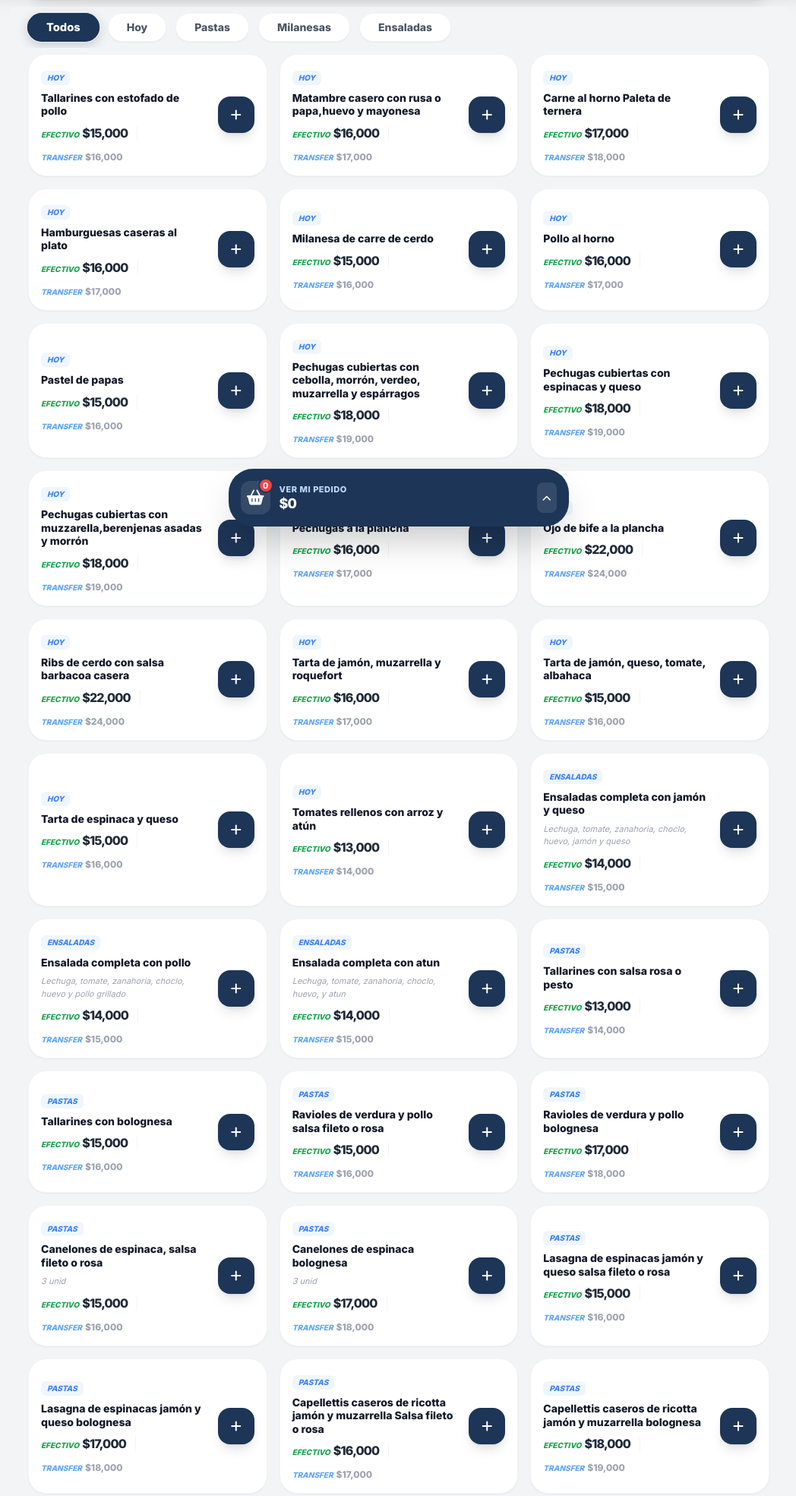
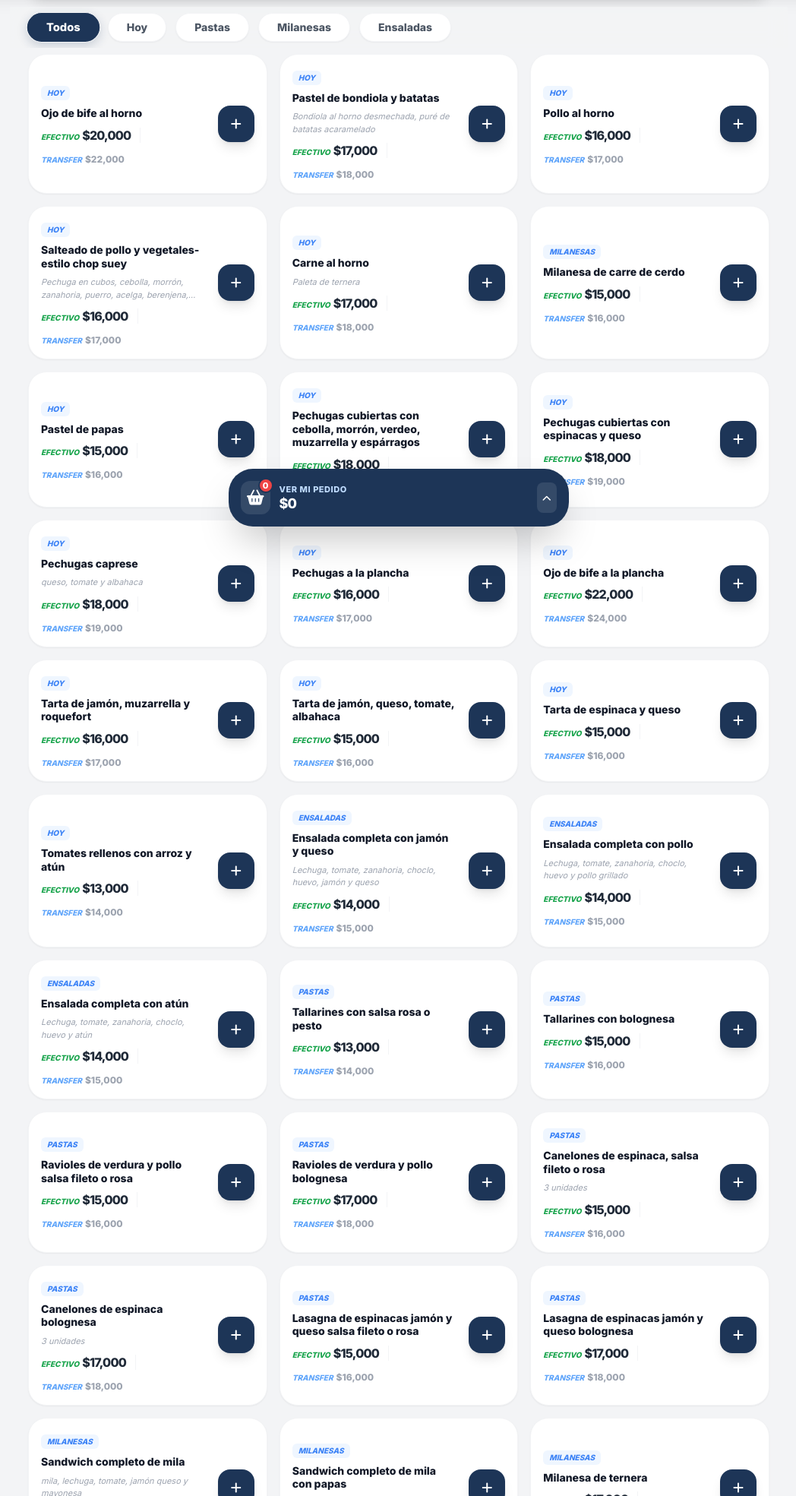
Before and after one commit to Alejandro-Maxi-Comidas/alejandro-maxi-comidas-menu, a plain HTML site: page index.html in a window 1280 px wide. Shown: the part 211-2180 px from the top of the page at 76% size, without its empty margins (115-1163 px from the left). Drawn offline with nearby package versions, Linux system fonts and the light colour scheme.

Commit message:
Menu Auto-Update: 19/11/2026, 02:28:41

```diff
--- a/index.html
+++ b/index.html
@@ -406,34 +406,25 @@
         const menuData = [
     {
         "id": 1,
-        "name": "Tallarines con estofado de pollo",
+        "name": "Ojo de bife al horno",
         "cat": "hoy",
-        "cash": 15000,
-        "mp": 16000,
+        "cash": 20000,
+        "mp": 22000,
         "desc": "",
-        "side": false
+        "side": true
     },
     {
         "id": 2,
-        "name": "Matambre casero con rusa o papa,huevo y mayonesa",
+        "name": "Pastel de bondiola y batatas",
         "cat": "hoy",
-        "cash": 16000,
-        "mp": 17000,
-        "desc": "",
+        "cash": 17000,
+        "mp": 18000,
+        "desc": "Bondiola al horno desmechada, puré de batatas acaramelado",
         "side": false
     },
     {
         "id": 3,
-        "name": "Carne al horno Paleta de ternera",
-        "cat": "hoy",
-        "cash": 17000,
-        "mp": 18000,
-        "desc": "",
-        "side": true
-    },
-    {
-        "id": 4,
-        "name": "Hamburguesas caseras al plato",
+        "name": "Pollo al horno",
         "cat": "hoy",
         "cash": 16000,
         "mp": 17000,
@@ -441,20 +432,29 @@
         "side": true
     },
     {
+        "id": 4,
+        "name": "Salteado de pollo y vegetales-estilo chop suey",
+        "cat": "hoy",
+        "cash": 16000,
+        "mp": 17000,
+        "desc": "Pechuga en cubos, cebolla, morrón, zanahoria, puerro, acelga, berenjena, zapallito, brotes de soja y salsa de soja",
+        "side": false
+    },
+    {
         "id": 5,
-        "name": "Milanesa de carre de cerdo",
+        "name": "Carne al horno",
         "cat": "hoy",
-        "cash": 15000,
-        "mp": 16000,
-        "desc": "",
+        "cash": 17000,
+        "mp": 18000,
+        "desc": "Paleta de ternera",
         "side": true
     },
     {
         "id": 6,
-        "name": "Pollo al horno",
-        "cat": "hoy",
-        "cash": 16000,
-        "mp": 17000,
+        "name": "Milanesa de carre de cerdo",
+        "cat": "milanesas",
+        "cash": 15000,
+        "mp": 16000,
         "desc": "",
         "side": true
     },
@@ -487,11 +487,11 @@
     },
     {
         "id": 10,
-        "name": "Pechugas cubiertas con muzzarella,berenjenas asadas y morrón",
+        "name": "Pechugas caprese",
         "cat": "hoy",
         "cash": 18000,
         "mp": 19000,
-        "desc": "",
+        "desc": "queso, tomate y albahaca",
         "side": true
     },
     {
@@ -514,15 +514,6 @@
     },
     {
         "id": 13,
-        "name": "Ribs de cerdo con salsa barbacoa casera",
-        "cat": "hoy",
-        "cash": 22000,
-        "mp": 24000,
-        "desc": "",
-        "side": true
-    },
-    {
-        "id": 14,
         "name": "Tarta de jamón, muzarrella y roquefort",
         "cat": "hoy",
         "cash": 16000,
@@ -531,7 +522,7 @@
         "side": false
     },
     {
-        "id": 15,
+        "id": 14,
         "name": "Tarta de jamón, queso, tomate, albahaca",
         "cat": "hoy",
         "cash": 15000,
@@ -540,7 +531,7 @@
         "side": false
     },
     {
-        "id": 16,
+        "id": 15,
         "name": "Tarta de espinaca y queso",
         "cat": "hoy",
         "cash": 15000,
@@ -549,7 +540,7 @@
         "side": false
     },
     {
-        "id": 17,
+        "id": 16,
         "name": "Tomates rellenos con arroz y atún",
         "cat": "hoy",
         "cash": 13000,
@@ -558,8 +549,8 @@
         "side": false
     },
     {
-        "id": 18,
-        "name": "Ensaladas completa con jamón y queso",
+        "id": 17,
+        "name": "Ensalada completa con jamón y queso",
         "cat": "ensaladas",
         "cash": 14000,
         "mp": 15000,
@@ -567,7 +558,7 @@
         "side": false
     },
     {
-        "id": 19,
+        "id": 18,
         "name": "Ensalada completa con pollo",
         "cat": "ensaladas",
         "cash": 14000,
@@ -576,16 +567,16 @@
         "side": false
     },
     {
-        "id": 20,
-        "name": "Ensalada completa con atun",
+        "id": 19,
+        "name": "Ensalada completa con atún",
         "cat": "ensaladas",
         "cash": 14000,
         "mp": 15000,
-        "desc": "Lechuga, tomate, zanahoria, choclo, huevo, y atun",
+        "desc": "Lechuga, tomate, zanahoria, choclo, huevo y atún",
         "side": false
     },
     {
-        "id": 21,
+        "id": 20,
         "name": "Tallarines con salsa rosa o pesto",
         "cat": "pastas",
         "cash": 13000,
@@ -594,7 +585,7 @@
         "side": false
     },
     {
-        "id": 22,
+        "id": 21,
         "name": "Tallarines con bolognesa",
         "cat": "pastas",
         "cash": 15000,
@@ -603,7 +594,7 @@
         "side": false
     },
     {
-        "id": 23,
+        "id": 22,
         "name": "Ravioles de verdura y pollo salsa fileto o rosa",
         "cat": "pastas",
         "cash": 15000,
@@ -612,7 +603,7 @@
         "side": false
     },
     {
-        "id": 24,
+        "id": 23,
         "name": "Ravioles de verdura y pollo bolognesa",
         "cat": "pastas",
         "cash": 17000,
@@ -621,25 +612,25 @@
         "side": false
     },
     {
-        "id": 25,
+        "id": 24,
         "name": "Canelones de espinaca, salsa fileto o rosa",
         "cat": "pastas",
         "cash": 15000,
         "mp": 16000,
-        "desc": "3 unid",
+        "desc": "3 unidades",
+        "side": false
+    },
+    {
+        "id": 25,
+        "name": "Canelones de espinaca bolognesa",
+        "cat": "pastas",
+        "cash": 17000,
+        "mp": 18000,
+        "desc": "3 unidades",
         "side": false
     },
     {
         "id": 26,
-        "name": "Canelones de espinaca bolognesa",
-        "cat": "pastas",
-        "cash": 17000,
-        "mp": 18000,
-        "desc": "3 unid",
-        "side": false
-    },
-    {
-        "id": 27,
         "name": "Lasagna de espinacas jamón y queso salsa fileto o rosa",
         "cat": "pastas",
         "cash": 15000,
@@ -648,7 +639,7 @@
         "side": false
     },
     {
-        "id": 28,
+        "id": 27,
         "name": "Lasagna de espinacas jamón y queso bolognesa",
         "cat": "pastas",
         "cash": 17000,
@@ -657,25 +648,7 @@
         "side": false
     },
     {
-        "id": 29,
-        "name": "Capellettis caseros de ricotta jamón y muzarrella Salsa fileto o rosa",
-        "cat": "pastas",
-        "cash": 16000,
-        "mp": 17000,
-        "desc": "",
-        "side": false
-    },
-    {
-        "id": 30,
-        "name": "Capellettis caseros de ricotta jamón y muzarrella bolognesa",
-        "cat": "pastas",
-        "cash": 18000,
-        "mp": 19000,
-        "desc": "",
-        "side": false
-    },
-    {
-        "id": 31,
+        "id": 28,
         "name": "Sandwich completo de mila",
         "cat": "milanesas",
         "cash": 14000,
@@ -684,16 +657,16 @@
         "side": false
     },
     {
-        "id": 32,
+        "id": 29,
         "name": "Sandwich completo de mila con papas",
         "cat": "milanesas",
         "cash": 17000,
         "mp": 18000,
-        "desc": "mila, lechuga, tomate, jamón queso y mayonesa con papas",
+        "desc": "",
         "side": false
     },
     {
-        "id": 33,
+        "id": 30,
         "name": "Milanesa de ternera",
         "cat": "milanesas",
         "cash": 17000,
@@ -702,7 +675,7 @@
         "side": true
     },
     {
-        "id": 34,
+        "id": 31,
         "name": "Milanesa de ternera napolitana",
         "cat": "milanesas",
         "cash": 19000,
@@ -711,7 +684,7 @@
         "side": true
     },
     {
-        "id": 35,
+        "id": 32,
         "name": "Suprema de pollo",
         "cat": "milanesas",
         "cash": 17000,
@@ -720,7 +693,7 @@
         "side": true
     },
     {
-        "id": 36,
+        "id": 33,
         "name": "Suprema de pollo napolitana",
         "cat": "milanesas",
         "cash": 19000,
@@ -729,7 +702,7 @@
         "side": true
     },
     {
-        "id": 37,
+        "id": 34,
         "name": "Filet de merluza rebozado",
         "cat": "milanesas",
         "cash": 15000,
```
